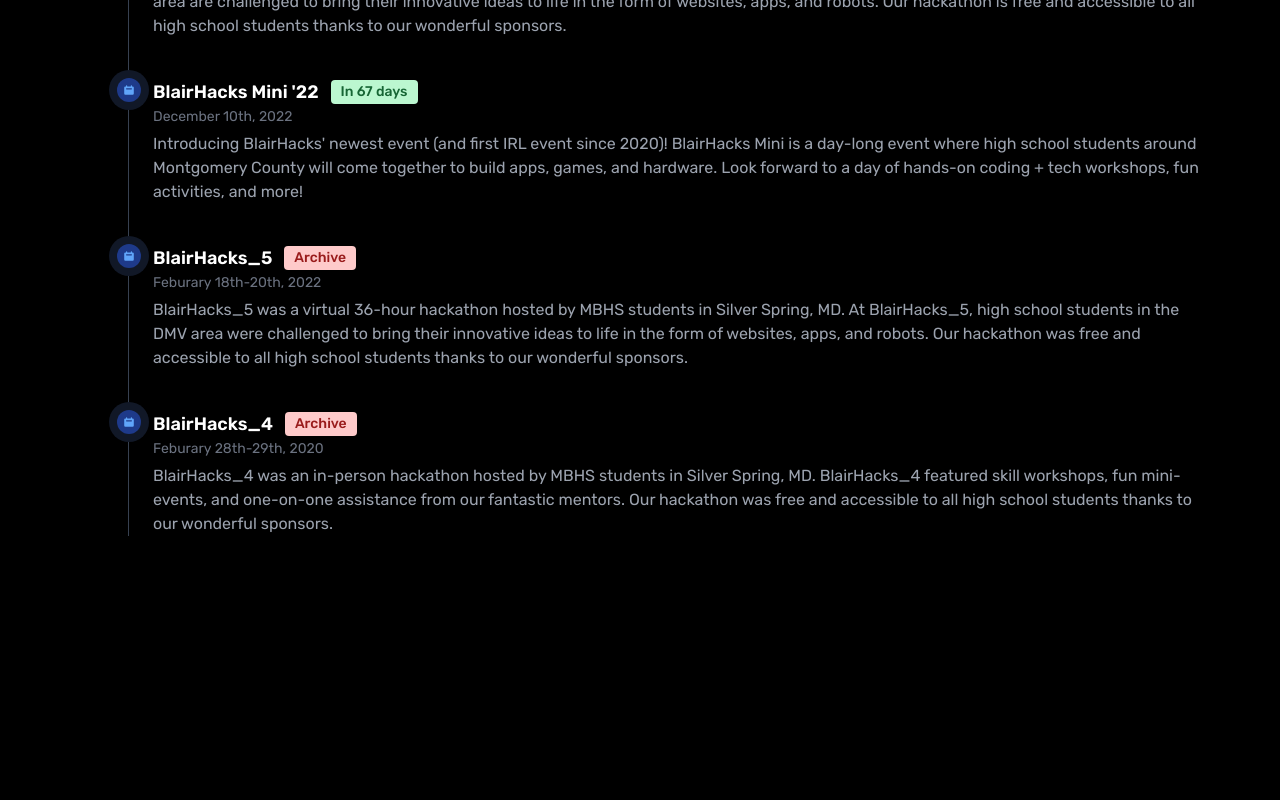
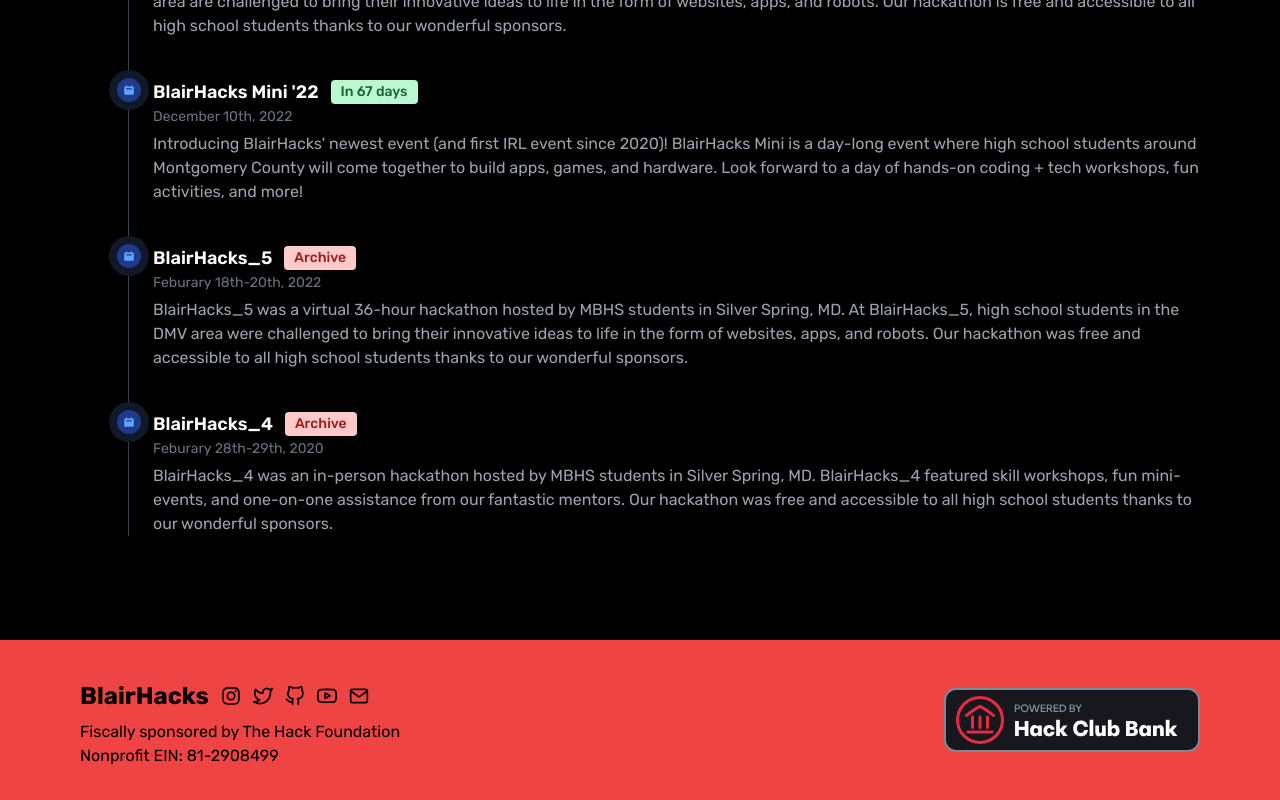
Before and after one commit to blairhacks/site, a Next.js app: page / in a window 1280 px wide. Shown: the part 316-1116 px from the top of the page. Before the commit the page ends 956 px from the top, so only its background shows below. Built offline with nearby package versions, Linux system fonts and the light colour scheme.

Commit message:
add footer

```diff
--- /dev/null
+++ b/components/Footer.tsx
@@ -0,0 +1,54 @@
+import React from "react";
+import { FaInstagram } from "react-icons/fa";
+import { FiTwitter, FiGithub, FiYoutube, FiMail } from "react-icons/fi";
+
+export default function Footer() {
+	return (
+		<div className="pb-24 md:pb-8 flex flex-wrap items-center gap-5 justify-between text-black p-8 bg-red-500 px-5 md:px-20">
+			<div>
+				<div className="flex gap-3 py-2 text-xl items-center">
+					<h2 className="text-2xl font-bold">BlairHacks</h2>
+					<a
+						href="https://instagram.com/blairhacks"
+						target="blank"
+						className="duration-200 hover:scale-110"
+					>
+						<FaInstagram />
+					</a>
+					<a
+						href="https://twitter.com/blairhacks"
+						target="blank"
+						className="duration-200 hover:scale-110"
+					>
+						<FiTwitter />
+					</a>
+					<a
+						href="https://github.com/blairhacks"
+						target="blank"
+						className="duration-200 hover:scale-110"
+					>
+						<FiGithub />
+					</a>
+					<a
+						href="https://www.youtube.com/channel/UCMefEBkMD51mlCvy3uGuhaw"
+						target="blank"
+						className="duration-200 hover:scale-110"
+					>
+						<FiYoutube />
+					</a>
+					<a
+						href="mailto:team@blairhacks.com"
+						className="duration-200 hover:scale-110"
+					>
+						<FiMail />
+					</a>
+				</div>
+				<p>Fiscally sponsored by The Hack Foundation</p>
+				<p>Nonprofit EIN: 81-2908499</p>
+			</div>
+			<a href="https://bank.hackclub.com/blairhacks" target="blank">
+				<img src="/assets/hcb-logo.svg" />
+			</a>
+		</div>
+	);
+}
--- a/package.json
+++ b/package.json
@@ -10,7 +10,7 @@
   },
   "dependencies": {
     "autoprefixer": "^10.4.12",
-    "framer": "^2.2.1",
+    "framer-motion": "^7.6.5",
     "motion": "^10.14.3",
     "next": "12.3.1",
     "postcss": "^8.4.17",
--- a/pages/_app.tsx
+++ b/pages/_app.tsx
@@ -3,13 +3,14 @@
 import { useRouter } from "next/router";
 import "../styles/globals.css";
 import Nav from "../components/Nav";
+import Footer from "../components/Footer";
 
 function MyApp({ Component, pageProps }: AppProps) {
 	const router = useRouter();
 	const ignoreNav = ["/donate"];
 
 	return (
-		<div>
+		<div className="h-full flex flex-col justify-between">
 			<div className="flex justify-center fixed pl-3 md:pl-3 pt-3 md:pt-0 bottom-5 md:top-3 z-50">
 				<Nav />
 			</div>
@@ -26,6 +27,7 @@
 					<Component {...pageProps} />
 				</div>
 			</div>
+			<Footer />
 		</div>
 	);
 }
--- a/pages/index.tsx
+++ b/pages/index.tsx
@@ -3,7 +3,7 @@
 
 export default function Home() {
 	return (
-		<div>
+		<div className="h-full">
 			<div className="pb-16">
 				<h1 className="font-bold text-4xl md:text-7xl">BlairHacks</h1>
 				<p className="text-sm md:text-xl">
--- a/styles/globals.css
+++ b/styles/globals.css
@@ -4,7 +4,35 @@
 @tailwind components;
 @tailwind utilities;
 
+html,
+body,
+body > div:first-child,
+div#__next,
+div#__next > div {
+  height: 100%;
+}
+
 body {
   background-color: black;
   font-family: 'Rubik', sans-serif;
 }
+
+/* custom scrollbar */
+::-webkit-scrollbar
+{
+  width: 8px;
+  height: 8px;
+  background-color: #000000;
+}
+
+::-webkit-scrollbar-thumb
+{
+  border-radius: 4px;
+  background-color: #5c5c5c;
+}
+
+/* custom highlight */
+::selection {
+  background-color: #ef4444;
+  color: #000000;
+}
```
Also changed, not shown: 1 other file (tests, documents, lock files or other folders).
